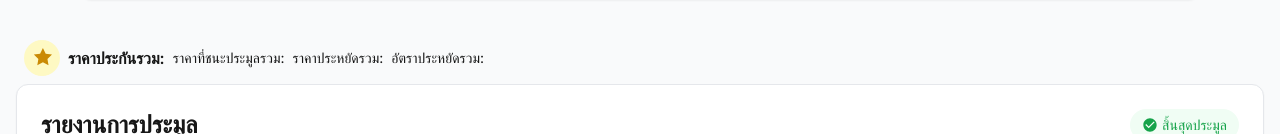
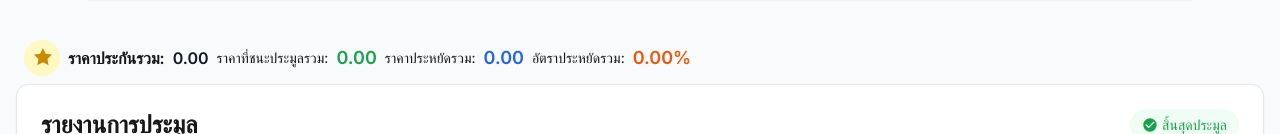
Before and after one commit to suwatbch/E-Bidding, a Next.js app: page /reports in a window 1280 px wide. Shown: the part 264-398 px from the top of the page. Built offline with nearby package versions, Linux system fonts and the light colour scheme; no server answers.

Commit message:
update ราคารวม

```diff
--- a/src/app/(main)/(auc)/reports/page.tsx
+++ b/src/app/(main)/(auc)/reports/page.tsx
@@ -454,6 +454,29 @@ export default function ReportsPage() {
     setCurrentPage(1);
   }, [selectedCategory, isFiltering]);
 
+  // Calculate totals with proper number validation and debug
+  const totalReservePrice = filteredItems.reduce(
+    (sum, item) => sum + (Number(item.reservePrice) || 0),
+    0
+  );
+  const totalWinnerPrice = filteredItems.reduce((sum, item) => {
+    const winnerPrice = Number(item.winnerPrice) || 0;
+    return sum + winnerPrice;
+  }, 0);
+
+  // Calculate savings correctly: include negative savings too
+  const totalSavings = filteredItems.reduce((sum, item) => {
+    const reservePrice = Number(item.reservePrice) || 0;
+    const winnerPrice = Number(item.winnerPrice) || 0;
+    // คำนวณการประหยัด = ราคาประกัน - ราคาที่ชนะ (รวมทั้งค่าลบด้วย)
+    const itemSaving =
+      reservePrice > 0 && winnerPrice > 0 ? reservePrice - winnerPrice : 0;
+    return sum + itemSaving;
+  }, 0);
+
+  const totalSavingsPercent =
+    totalReservePrice > 0 ? (totalSavings / totalReservePrice) * 100 : 0;
+
   // Calculate pagination
   const totalPages = Math.ceil(filteredItems.length / perPage);
   const startIndex = (currentPage - 1) * perPage;
@@ -576,15 +599,27 @@ export default function ReportsPage() {
             </div>
             <div className="flex items-center gap-2">
               <span className="text-md font-semibold">ราคาประกันรวม:</span>
+              <div className="text-md font-semibold text-gray-900">
+                {formatPriceForDisplay(totalReservePrice)}
+              </div>
             </div>
-            <div className="flex items-center gap-12">
+            <div className="flex items-center gap-2">
               <span className="text-sm">ราคาที่ชนะประมูลรวม:</span>
+              <div className="text-lg font-semibold text-green-600">
+                {formatPriceForDisplay(totalWinnerPrice)}
+              </div>
             </div>
             <div className="flex items-center gap-2">
               <span className="text-sm">ราคาประหยัดรวม:</span>
+              <div className="text-lg font-semibold text-blue-600">
+                {formatPriceForDisplay(totalSavings)}
+              </div>
             </div>
             <div className="flex items-center gap-2">
               <span className="text-sm">อัตราประหยัดรวม:</span>
+              <div className="text-lg font-semibold text-orange-600">
+                {totalSavingsPercent.toFixed(2)}%
+              </div>
             </div>
           </div>
         </div>
```
